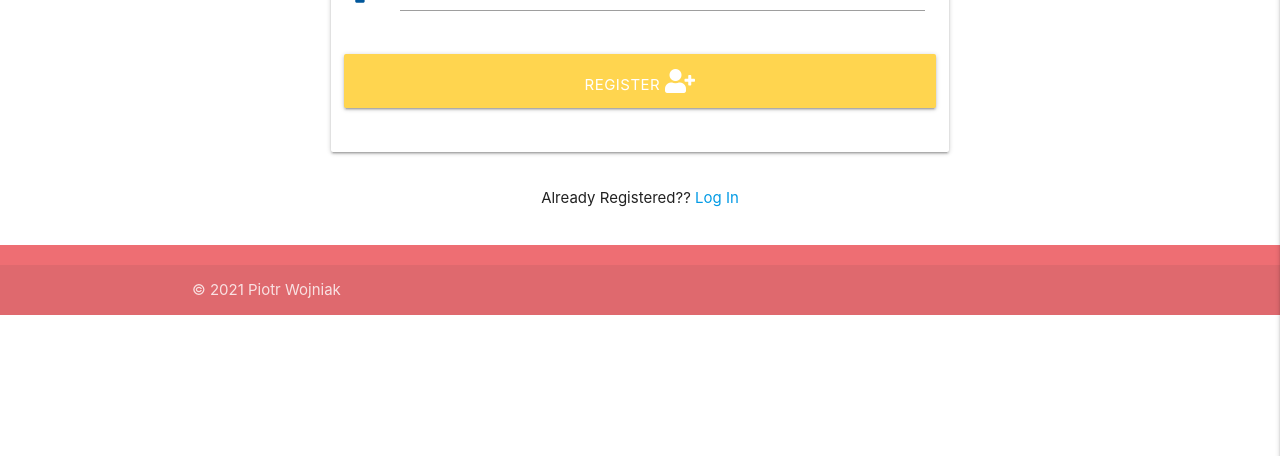
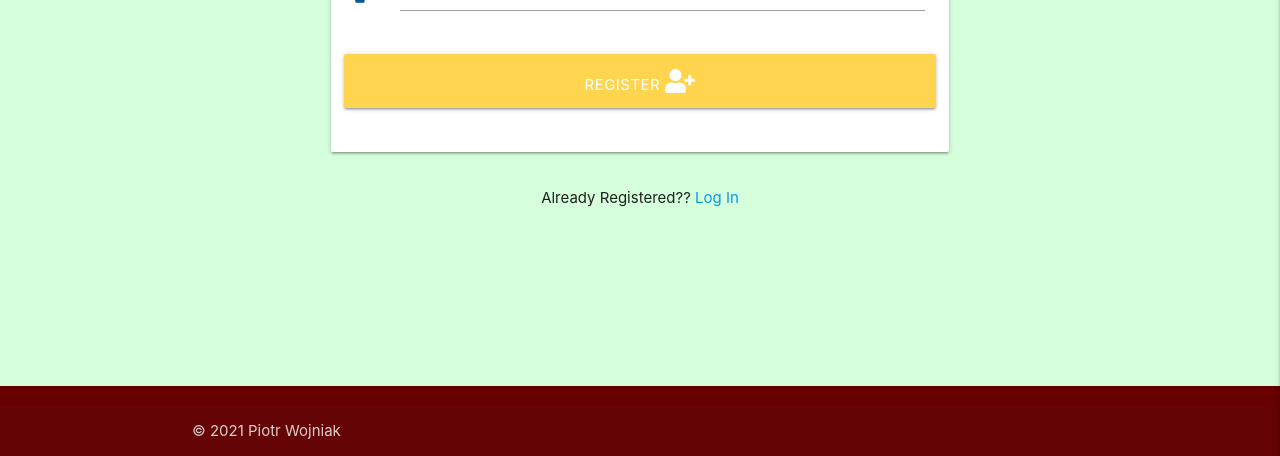
Before and after one commit to PiotrWojniak/MS3, a Flask app: page /register in a window 1280 px wide. Shown: the part 344-800 px from the top of the page. Run offline with Flask 2, Linux system fonts and the light colour scheme; some libraries are stand-ins or nearby versions.

Commit message:
Style body and footer

```diff
--- a/static/css/style.css
+++ b/static/css/style.css
@@ -5,3 +5,21 @@
 .flashes h4 {
     line-height: 2;
 }
+
+body {
+    height: 100%;
+    background-color: #D6FFDC;
+    min-height: 100vh;
+    flex-direction: column;
+}
+
+.page-footer {
+    position: fixed;
+    left: 0;
+    bottom: 0;
+    width: 100%;
+    background-color: #680000;
+
+main {
+    flex: 1 0 auto;
+}
```
